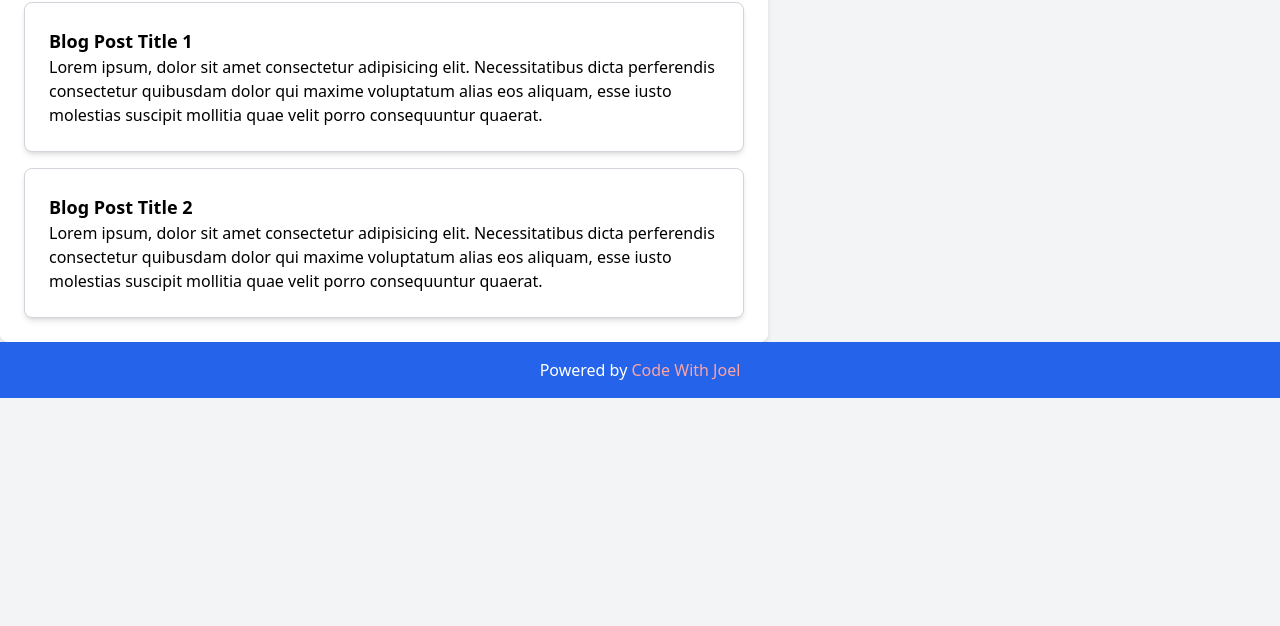
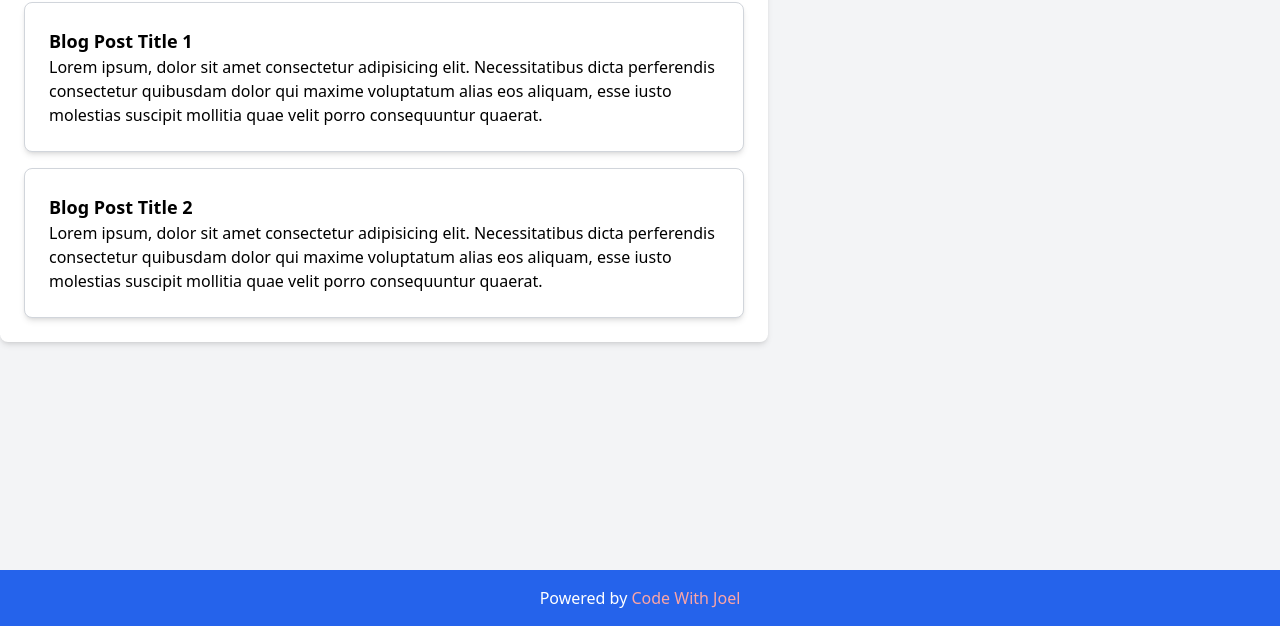
Before and after one commit to Joeteck/AI-Blog-Generator, a plain HTML site: page allblogs.html in a window 1280 px wide. Shown: the part 174-800 px from the top of the page. Drawn offline with nearby package versions, Linux system fonts and the light colour scheme.

Commit message:
footer correction

```diff
--- a/allblogs.html
+++ b/allblogs.html
@@ -42,7 +42,7 @@
         </div>
     </div>
 
-    <footer class="bg-blue-600 p-4 text-white text-center mt-auto bottom-0">
+    <footer class=" w-full bg-blue-600 p-4 text-white text-center mt-auto fixed left-0 bottom-0">
         Powered by <a class="text-red-300" href="https://">Code With Joel</a>
     </footer>
 </body>
```
Also changed, not shown: blogdetails.html (+1 -1 lines), index.html (+1 -1 lines).
